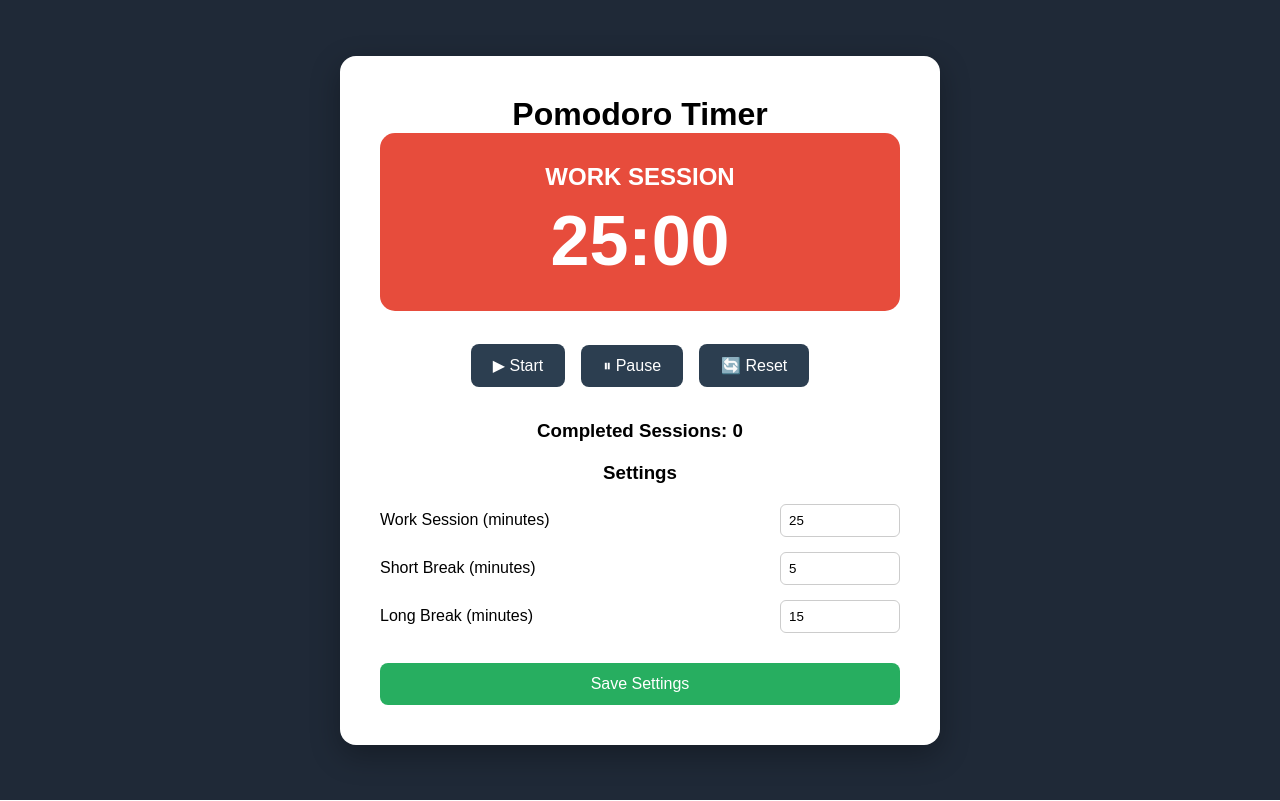
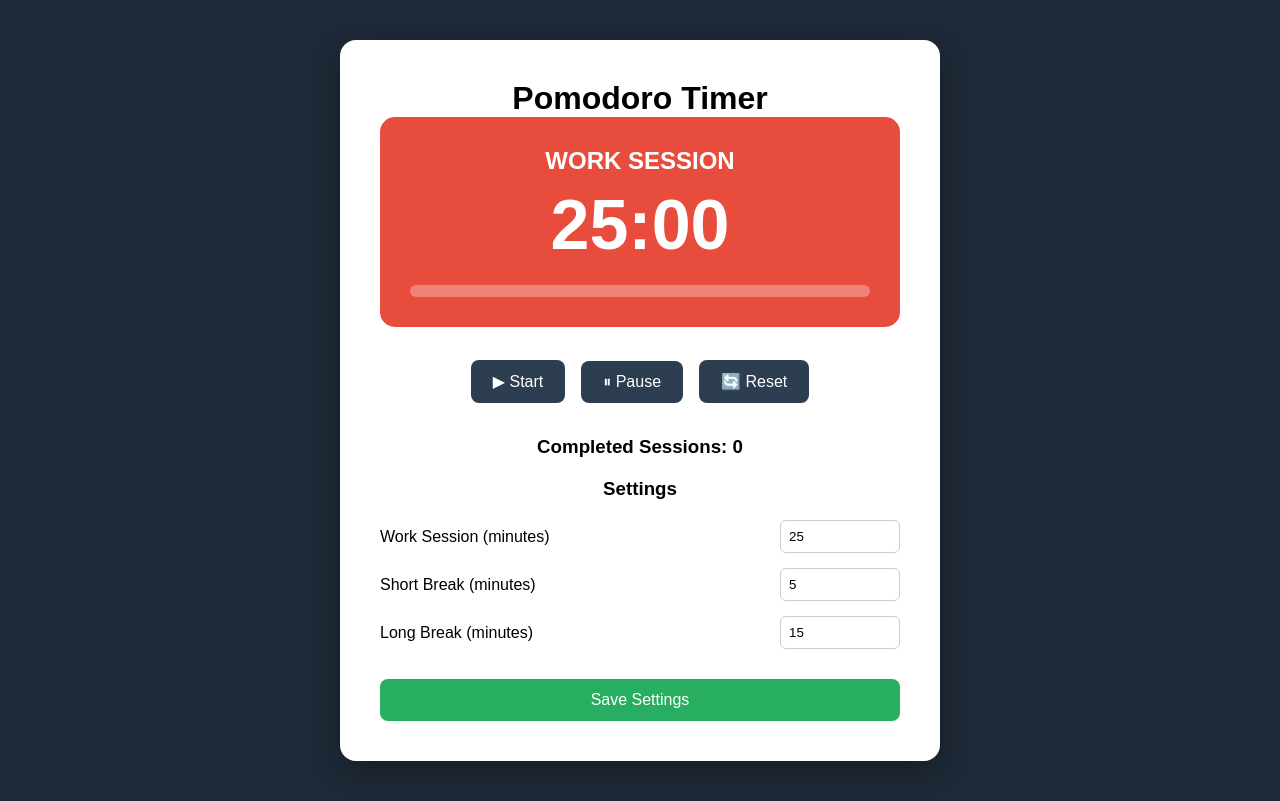
Before and after one commit to dikshani/pomodoro-timer, a React (Vite) app: page / in a window 1280 px wide. Built offline with nearby package versions, Linux system fonts and the light colour scheme.

Commit message:
Add progress bar and local storage support

```diff
--- a/src/App.css
+++ b/src/App.css
@@ -123,3 +123,23 @@
 .settings button:hover {
   background: #219150;
 }
+
+
+/* Progress Bar */
+
+.progress-bar {
+  width: 100%;
+  height: 12px;
+  background: rgba(255, 255, 255, 0.3);
+  border-radius: 20px;
+  overflow: hidden;
+  margin-top: 20px;
+}
+
+.progress-fill {
+  height: 100%;
+  width: 0%;
+  background: #2ecc71;
+  border-radius: 20px;
+  transition: width 1s linear;
+}
--- a/src/App.tsx
+++ b/src/App.tsx
@@ -8,9 +8,17 @@ import Sessions from "./components/Sessions";
 import Settings from "./components/Settings";
 
 function App() {
-  const [workTime, setWorkTime] = useState(25);
-  const [shortBreak, setShortBreak] = useState(5);
-  const [longBreak, setLongBreak] = useState(15);
+  const [workTime, setWorkTime] = useState(() => {
+    return Number(localStorage.getItem("workTime")) || 25;
+  });
+
+  const [shortBreak, setShortBreak] = useState(() => {
+    return Number(localStorage.getItem("shortBreak")) || 5;
+  });
+
+  const [longBreak, setLongBreak] = useState(() => {
+    return Number(localStorage.getItem("longBreak")) || 15;
+  });
 
   const [timeLeft, setTimeLeft] = useState(workTime * 60);
   const [isRunning, setIsRunning] = useState(false);
@@ -33,6 +41,29 @@ function App() {
     }
   };
 
+  // Notification Sound
+  const playNotification = () => {
+    const audioContext = new AudioContext();
+
+    const oscillator = audioContext.createOscillator();
+    const gainNode = audioContext.createGain();
+
+    oscillator.connect(gainNode);
+    gainNode.connect(audioContext.destination);
+
+    oscillator.type = "sine";
+    oscillator.frequency.value = 800;
+
+    oscillator.start();
+
+    gainNode.gain.exponentialRampToValueAtTime(
+      0.0001,
+      audioContext.currentTime + 1
+    );
+
+    oscillator.stop(audioContext.currentTime + 1);
+  };
+
   useEffect(() => {
     if (!isRunning) return;
 
@@ -41,7 +72,8 @@ function App() {
         if (prevTime <= 1) {
           clearInterval(interval);
 
-          // Auto start next session
+          playNotification();
+
           setIsRunning(true);
 
           if (sessionType === "work") {
@@ -81,9 +113,20 @@ function App() {
   };
 
   const handleSaveSettings = () => {
+    localStorage.setItem("workTime", workTime.toString());
+    localStorage.setItem("shortBreak", shortBreak.toString());
+    localStorage.setItem("longBreak", longBreak.toString());
+
     setIsRunning(false);
-    setTimeLeft(getSessionTime(sessionType));
+    setSessionType("work");
+    setTimeLeft(workTime * 60);
   };
+
+  // Progress Bar
+  const totalTime = getSessionTime(sessionType);
+
+  const progress =
+    ((totalTime - timeLeft) / totalTime) * 100;
 
   return (
     <div className="app">
@@ -93,6 +136,7 @@ function App() {
         <Timer
           timeLeft={timeLeft}
           sessionType={sessionType}
+          progress={progress}
         />
 
         <Controls
--- a/src/components/Timer.tsx
+++ b/src/components/Timer.tsx
@@ -1,9 +1,14 @@
 type TimerProps = {
   timeLeft: number;
   sessionType: "work" | "shortBreak" | "longBreak";
+  progress: number;
 };
 
-function Timer({ timeLeft, sessionType }: TimerProps) {
+function Timer({
+  timeLeft,
+  sessionType,
+  progress,
+}: TimerProps) {
   const minutes = Math.floor(timeLeft / 60);
   const seconds = timeLeft % 60;
 
@@ -21,6 +26,13 @@ function Timer({ timeLeft, sessionType }: TimerProps) {
       <h1>
         {minutes}:{seconds.toString().padStart(2, "0")}
       </h1>
+
+      <div className="progress-bar">
+        <div
+          className="progress-fill"
+          style={{ width: `${progress}%` }}
+        ></div>
+      </div>
     </div>
   );
 }
```
